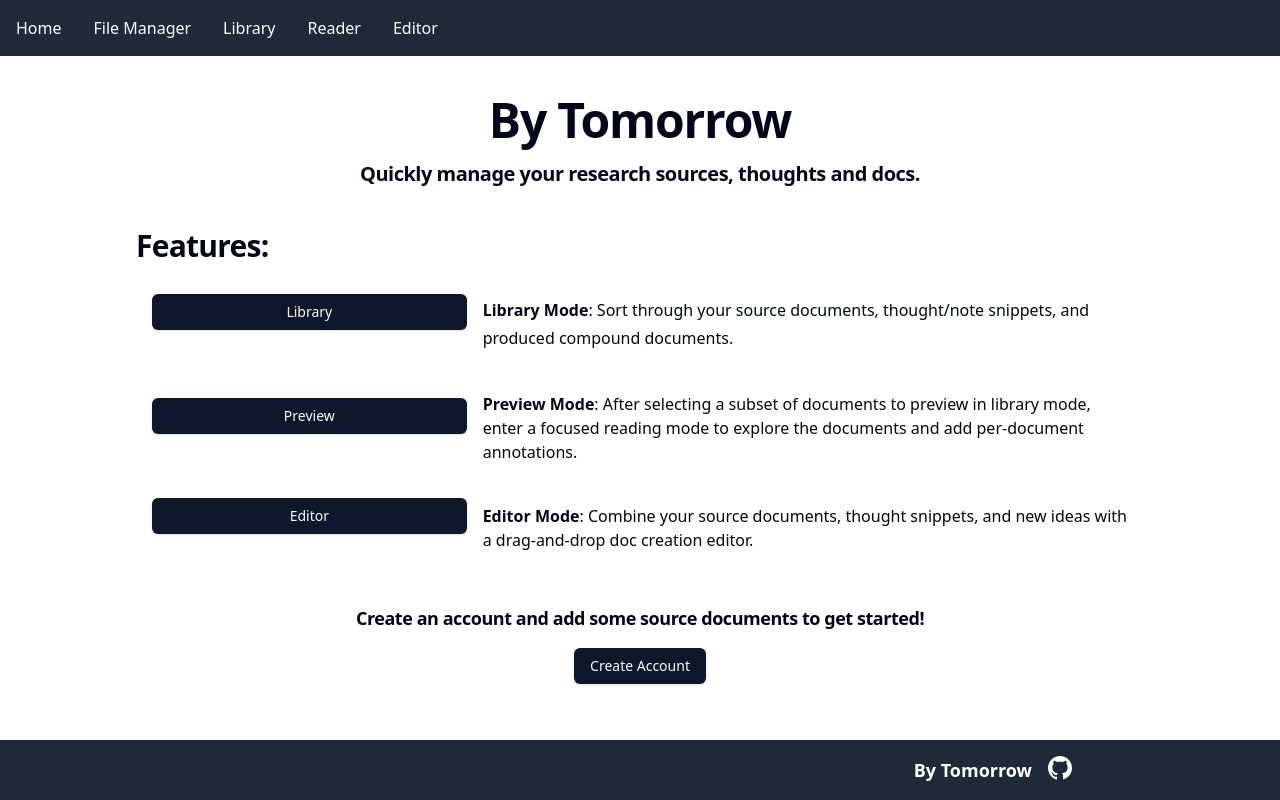
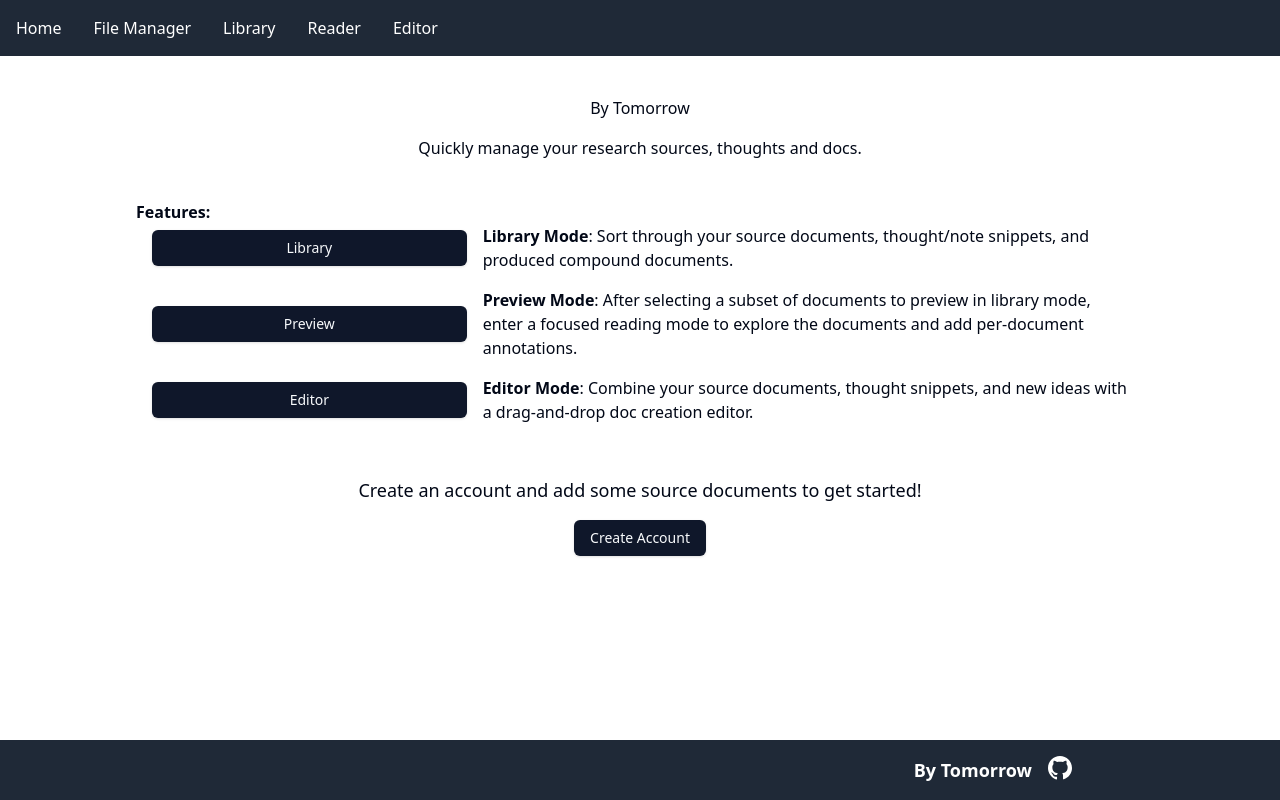
Before and after one commit to drothermel/by-tomorrow-app, a SvelteKit app in the folder by-tomorrow/: page / in a window 1280 px wide. Built offline with nearby package versions, Linux system fonts and the light colour scheme.

Commit message:
pnpm dlx shadcn-svelte@next init

```diff
--- a/by-tomorrow/src/app.css
+++ b/by-tomorrow/src/app.css
@@ -1,29 +1,6 @@
 @tailwind base;
 @tailwind components;
 @tailwind utilities;
-
-/* Typography Styles */
-h1 {
-  @apply scroll-m-20 text-4xl font-extrabold tracking-tight lg:text-5xl;
-}
-h2 {
-  @apply scroll-m-20 border-b pb-2 text-3xl font-semibold tracking-tight transition-colors first:mt-0;
-}
-h3 {
-  @apply scroll-m-20 text-2xl font-semibold tracking-tight;
-}
-h4 {
-  @apply scroll-m-20 text-xl font-semibold tracking-tight;
-}
-p {
-  @apply leading-7 [&:not(:first-child)]:mt-6;
-}
-blockquote {
-  @apply mt-6 border-l-2 pl-6 italic;
-}
-code {
-  @apply relative rounded bg-muted px-[0.3rem] py-[0.2rem] font-mono text-sm font-semibold;
-}
 
 @layer base {
   :root {
```
